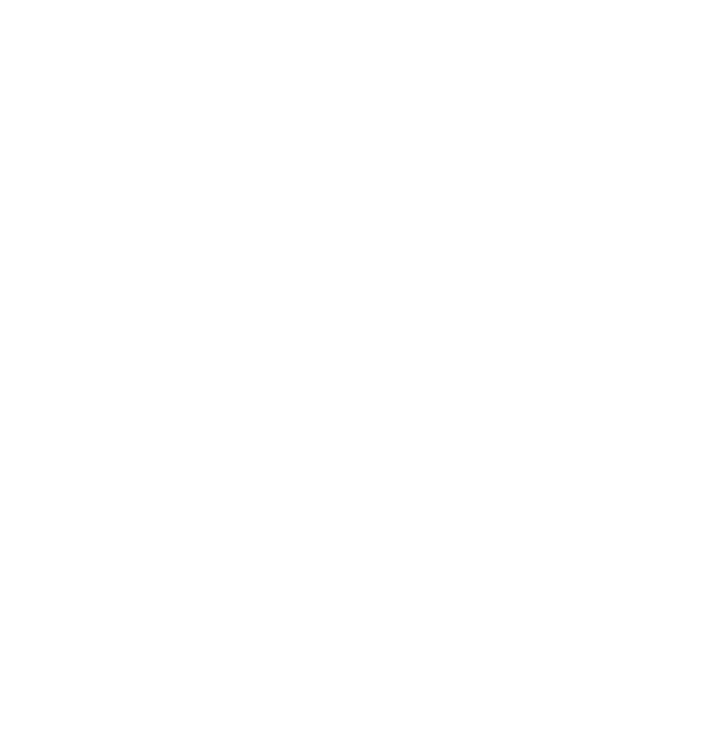
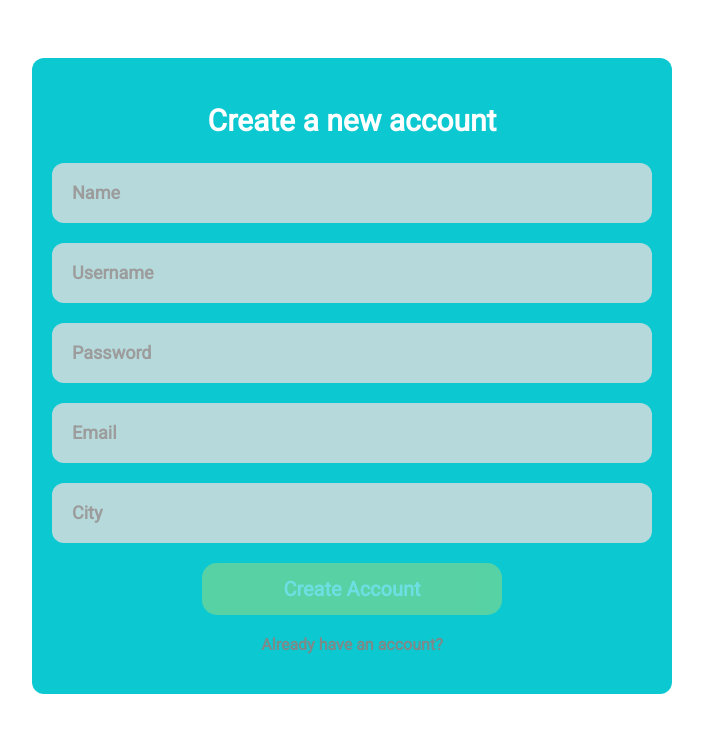
Before and after one commit to Marianlopig/final-project-front, a React (Create React App) app: page /new-user in a window 1280 px wide. Before the commit this address had no page. Shown: the top 732 px of the page, without its empty margins (288-991 px from the left). Built offline with nearby package versions, Linux system fonts and the light colour scheme.

Commit message:
added css for register component

```diff
--- a/src/App.tsx
+++ b/src/App.tsx
@@ -1,4 +1,5 @@
 import { Navigate, Route, Routes } from "react-router-dom";
+import RegisterForm from "./components/RegisterForm/RegisterForm";
 import LoginPage from "./pages/LoginPage/LoginPage";
 
 const App = () => {
@@ -7,6 +8,7 @@
       <Routes>
         <Route path="/" element={<Navigate to="/login" />} />
         <Route path="/login" element={<LoginPage />} />
+        <Route path="/new-user" element={<RegisterForm />} />
       </Routes>
     </div>
   );
--- a/src/components/LoginForm/LoginForm.tsx
+++ b/src/components/LoginForm/LoginForm.tsx
@@ -42,15 +42,15 @@
       <div className="container">
         <h2>Please, insert your username and password!</h2>
         <form autoComplete="off" noValidate onSubmit={submitLogin}>
-          <label htmlFor="username">
+          <label htmlFor="username">Username</label>
           <input
             id="username"
             value={formData.username}
             onChange={changeData}
             placeholder="Username"
           />
-          </label>
-          <label className="label-password" htmlFor="password">
+
+          <label htmlFor="password">Password</label>
           <input
             id="password"
             type="password"
@@ -58,12 +58,11 @@
             onChange={changeData}
             placeholder="Password"
           />
-          </label>
           <div className="submitContainer">
             <button disabled={buttonDisabled}>LogIn</button>
           </div>
           <div className="link">
-            <Link to="/create">Create an account</Link>
+            <Link to="/new-user">Create an account</Link>
           </div>
         </form>
       </div>
--- a/src/components/LoginForm/LoginFormStyles.tsx
+++ b/src/components/LoginForm/LoginFormStyles.tsx
@@ -36,30 +36,28 @@
         }
       }
       label {
+        display: none;
+      }
+
+      input {
         display: flex;
-        flex-direction: column;
         width: 100%;
         height: 60px;
-        padding-bottom: 10px;
         font-size: 20px;
         color: #7b8a8a;
-
-        input {
-          ::placeholder {
-            color: #9d9c9c;
-            font-weight: bolder;
-            padding-left: 20px;
-          }
-          width: 100%;
-          align-items: center;
-          justify-content: center;
         background-color: #b6dadc;
         border-radius: 12px;
         border: 0;
         box-sizing: border-box;
         color: white;
         font-size: 18px;
-          height: 100%;
+        padding-left: 20px;
+        :focus {
+          outline: none;
+        }
+        ::placeholder {
+          color: #9d9c9c;
+          font-weight: bolder;
         }
       }
       .submitContainer {
--- a/src/components/RegisterForm/RegisterForm.tsx
+++ b/src/components/RegisterForm/RegisterForm.tsx
@@ -40,69 +40,55 @@
     <RegisterFormStyles>
       <div className="container">
         <h2>Create a new account</h2>
-        <form onSubmit={handleSubmit}>
-          <label>
-            Name:
+        <form autoComplete="off" noValidate onSubmit={handleSubmit}>
+          <label htmlFor="name">Name:</label>
           <input
             id="name"
             type="text"
             value={user.name}
             onChange={(event) => handleChange(event)}
             placeholder="Name"
-              autoComplete="off"
           />
-          </label>
-          <label>
-            Username:
+          <label htmlFor="username">Username:</label>
           <input
             id="username"
             type="text"
             value={user.username}
             onChange={(event) => handleChange(event)}
             placeholder="Username"
-              autoComplete="off"
           />
-          </label>
-          <label>
-            Password:
-            <div className="slider">
+          <label htmlFor="password">Password:</label>
           <input
             id="password"
             type="password"
             value={user.password}
             onChange={(event) => handleChange(event)}
             placeholder="Password"
-                autoComplete="off"
           />
-            </div>
-          </label>
-          <label>
-            email:
+          <label htmlFor="email">Email:</label>
           <input
             id="email"
             type="text"
             value={user.email}
             onChange={(event) => handleChange(event)}
             placeholder="Email"
-              autoComplete="off"
           />
-          </label>
-          <label>
-            City:
+          <label htmlFor="city">City:</label>
           <input
             id="city"
             type="text"
             value={user.city}
             onChange={(event) => handleChange(event)}
             placeholder="City"
-              autoComplete="off"
           />
-          </label>
-
           <div className="submitContainer">
-            <input type="submit" value="Submit" disabled={buttonDisabled} />
+            <button type="submit" value="Submit" disabled={buttonDisabled}>
+              Create Account
+            </button>
           </div>
+          <div className="link">
             <Link to="/login">Already have an account?</Link>
+          </div>
         </form>
       </div>
     </RegisterFormStyles>
--- a/src/components/RegisterForm/RegisterFormStyles.tsx
+++ b/src/components/RegisterForm/RegisterFormStyles.tsx
@@ -11,8 +11,8 @@
     background-color: #0cc8d0;
     padding: 20px;
     border-radius: 12px;
-    border: 0;
-    box-sizing: border-box;
+    width: 75%;
+    max-width: 600px;
     h2 {
       color: white;
       text-align: center;
@@ -36,30 +36,28 @@
         }
       }
       label {
+        display: none;
+      }
+      input {
         display: flex;
-        flex-direction: column;
         width: 100%;
         height: 60px;
-        padding-bottom: 10px;
         font-size: 20px;
         color: #7b8a8a;
+        background-color: #b6dadc;
+        border-radius: 12px;
+        border: 0;
+        box-sizing: border-box;
+        color: #9d9c9c;
+        font-size: 18px;
+        padding-left: 20px;
+        :focus {
+          outline: none;
+        }
 
-        input {
-          ::placeholder {
-            color: #9d9c9c;
-            font-weight: bolder;
-            padding-left: 20px;
-          }
-          width: 100%;
-          align-items: center;
-          justify-content: center;
-          background-color: #b6dadc;
-          border-radius: 12px;
-          border: 0;
-          box-sizing: border-box;
-          color: white;
-          font-size: 18px;
-          height: 100%;
+        ::placeholder {
+          color: #9d9c9c;
+          font-weight: bolder;
         }
       }
       .submitContainer {
@@ -80,6 +78,9 @@
           font-size: 20px;
           border-radius: 15px;
           align-items: center;
+          :disabled {
+            opacity: 0.4;
+          }
         }
       }
     }
```
Also changed, not shown: src/mocks/handlers.ts (+5 -6 lines), src/pages/RegisterPage/RegisterPage.tsx (added, +7 -0 lines). Lines whose indentation alone changed are shown as unchanged.
